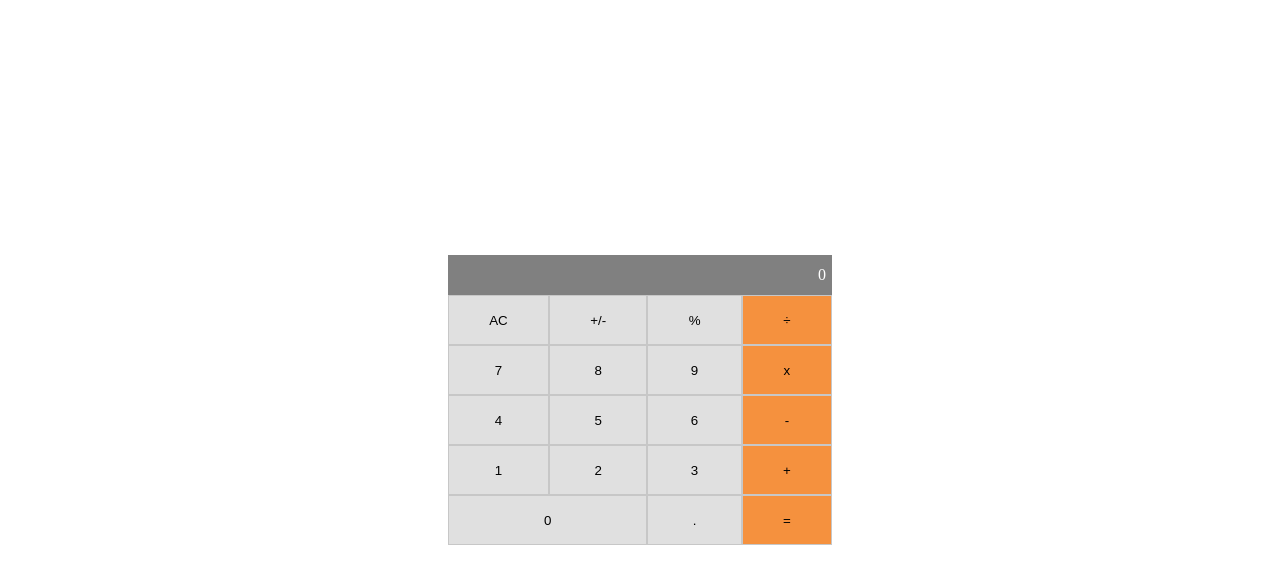
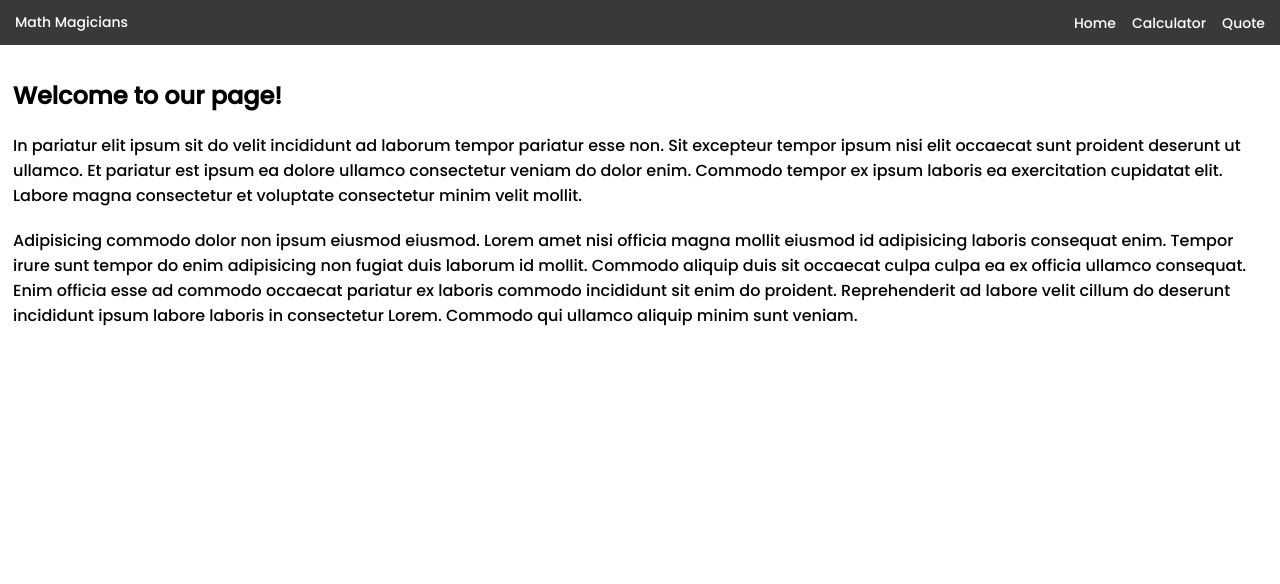
Before and after one commit to Ridwanullahi-code/math-magicians, a React (Create React App) app: page / in a window 1280 px wide. Shown: the top 584 px of the page. Built offline with nearby package versions, Linux system fonts and the light colour scheme.

Commit message:
complete three pages

```diff
--- a/package.json
+++ b/package.json
@@ -9,13 +9,13 @@
     "big.js": "^6.2.1",
     "react": "^18.2.0",
     "react-dom": "^18.2.0",
+    "react-router-dom": "^6.4.3",
     "react-scripts": "5.0.1",
     "web-vitals": "^2.1.4"
   },
   "scripts": {
-    "deploy": "gh-pages -d dist",
+    "deploy": "gh-pages -d public",
     "start": "react-scripts start",
-    "deploy":"gh-pages -d public",
     "build": "react-scripts build",
     "test": "react-scripts test",
     "eject": "react-scripts eject"
--- a/src/App.js
+++ b/src/App.js
@@ -1,15 +1,19 @@
+/* eslint-disable */
 import React from 'react';
+import { Routes, Route } from 'react-router-dom';
+import Home from './components/Home';
 import Calculator from './components/Calculator';
-import './App.css';
+import Quote from './components/Quote';
 
 class App extends React.PureComponent {
   render() {
     return (
-      <div className="App">
-        <Calculator />
-      </div>
+      <Routes>
+        <Route path="/" element={<Home />} />
+        <Route path="/calculator" element={<Calculator />} />
+        <Route path="/quote" element={<Quote /> } />
+      </Routes>
     );
   }
 }
-
 export default App;
--- a/src/components/Calculator.js
+++ b/src/components/Calculator.js
@@ -1,6 +1,7 @@
 import React, { useState } from 'react';
 import calculate from '../logic/calculate';
 import Button from './Buttons';
+import Navbar from './Navbar';
 
 const Calculator = () => {
   const data = { total: 0, next: null, operation: null };
@@ -13,6 +14,10 @@ const Calculator = () => {
   };
   const { total, next, operation } = state;
   return (
+    <>
+      <Navbar />
+      <div className="container">
+        <h2>Let us do some math here!</h2>
         <div className="calculator">
           <div className="result-container">
             {total}
@@ -41,6 +46,8 @@ const Calculator = () => {
             <Button click={handleClick} class="operator" text="=" />
           </div>
         </div>
+      </div>
+    </>
   );
 };
 
--- /dev/null
+++ b/src/components/Header.js
@@ -0,0 +1,15 @@
+import React from 'react';
+import Navbar from './Navbar';
+import Welcome from './Welcome';
+
+class Header extends React.PureComponent {
+  render() {
+    return (
+      <header className="header-container">
+        <Navbar />
+        <Welcome className="container" />
+      </header>
+    );
+  }
+}
+export default Header;
--- /dev/null
+++ b/src/components/Home.js
@@ -0,0 +1,11 @@
+import React from 'react';
+import Header from './Header';
+
+class Home extends React.PureComponent {
+  render() {
+    return (
+      <Header />
+    );
+  }
+}
+export default Home;
--- /dev/null
+++ b/src/components/Navbar.js
@@ -0,0 +1,24 @@
+import React from 'react';
+import { Link } from 'react-router-dom';
+
+class Navbar extends React.PureComponent {
+  render() {
+    return (
+      <nav className="navbar">
+        <Link className="link" to="/">Math Magicians</Link>
+        <ul className="nav-items">
+          <li className="nav-item">
+            <Link className="link" to="/">Home</Link>
+          </li>
+          <li className="nav-item">
+            <Link className="link" to="/Calculator">Calculator</Link>
+          </li>
+          <li className="nav-item">
+            <Link className="link" to="/Quote">Quote</Link>
+          </li>
+        </ul>
+      </nav>
+    );
+  }
+}
+export default Navbar;
--- /dev/null
+++ b/src/components/Quote.js
@@ -0,0 +1,17 @@
+import React from 'react';
+import Navbar from './Navbar';
+
+class Quote extends React.PureComponent {
+  render() {
+    return (
+      <div className="quote-container">
+        <Navbar />
+        <h2 className="quote">
+          Mathematics is not about a numbers, equations, computations,or
+          algorithms: it is about understanding. - Williams Paul Thurston
+        </h2>
+      </div>
+    );
+  }
+}
+export default Quote;
--- /dev/null
+++ b/src/components/Welcome.js
@@ -0,0 +1,31 @@
+import React from 'react';
+
+class Welcome extends React.PureComponent {
+  render() {
+    return (
+      <section className="heading-section">
+        <h1>Welcome to our page!</h1>
+        <p>
+          In pariatur elit ipsum sit do velit incididunt ad laborum tempor
+          pariatur esse non. Sit excepteur tempor ipsum nisi elit occaecat sunt
+          proident deserunt ut ullamco. Et pariatur est ipsum ea dolore ullamco
+          consectetur veniam do dolor enim. Commodo tempor ex ipsum laboris ea
+          exercitation cupidatat elit. Labore magna consectetur et voluptate
+          consectetur minim velit mollit.
+        </p>
+        <p>
+          Adipisicing commodo dolor non ipsum eiusmod eiusmod. Lorem amet nisi
+          officia magna mollit eiusmod id adipisicing laboris consequat enim.
+          Tempor irure sunt tempor do enim adipisicing non fugiat duis laborum
+          id mollit. Commodo aliquip duis sit occaecat culpa culpa ea ex officia
+          ullamco consequat. Enim officia esse ad commodo occaecat pariatur ex
+          laboris commodo incididunt sit enim do proident. Reprehenderit ad
+          labore velit cillum do deserunt incididunt ipsum labore laboris in
+          consectetur Lorem. Commodo qui ullamco aliquip minim sunt veniam.
+        </p>
+      </section>
+    );
+  }
+}
+
+export default Welcome;
--- /dev/null
+++ b/src/css/App.css
@@ -0,0 +1,60 @@
+@import url("https://fonts.googleapis.com/css2?family=Poppins:wght@500&display=swap");
+
+* {
+  padding: 0;
+  margin: 0;
+  box-sizing: border-box;
+  list-style: none;
+  font-family: "Poppins", "Times New Roman", sans-serif;
+}
+
+body {
+  height: 100vh;
+  width: 100vw;
+}
+
+.navbar {
+  width: 100%;
+  display: flex;
+  justify-content: space-between;
+  align-items: center;
+  padding: 10px 15px;
+  background: rgba(0, 0, 0, 0.777);
+}
+
+.nav-items {
+  display: flex;
+  gap: 16px;
+}
+
+.link {
+  text-decoration: none;
+  color: white;
+  font-size: 14px;
+}
+
+.link:hover {
+  color: rgb(10, 170, 228);
+}
+
+.heading-section {
+  display: flex;
+  flex-direction: column;
+  gap: 20px;
+  padding: 13px;
+  margin: 20px 0;
+}
+
+.quote-container {
+  height: 100vh;
+  position: relative;
+}
+
+.quote {
+  position: absolute;
+  top: 50%;
+  left: 50%;
+  transform: translate(-50%, -50%);
+  font-size: 18px;
+  width: 55vw;
+}
--- a/src/App.css
+++ b/src/css/calculator.css
@@ -1,18 +1,12 @@
-* {
-  padding: 0;
-  margin: 0;
-  box-sizing: border-box;
+.container {
+  display: flex;
+  justify-content: space-around;
+  padding: 10px;
+  align-items: baseline;
+  margin: 100px auto;
 }
 
-body {
-  height: 100vh;
-  display: flex;
-  flex-direction: column;
-  justify-content: center;
-  align-items: center;
-}
-
-.App {
+.calculator {
   width: 30vw;
 }
 
@@ -61,3 +55,17 @@ button:active {
 .operator:active {
   background-color: rgba(63, 30, 2, 0.767);
 }
+
+@media screen and (max-width: 768px) {
+  .container {
+    display: flex;
+    flex-direction: column;
+    align-items: center;
+    justify-content: center;
+    gap: 10px;
+  }
+
+  .calculator {
+    width: 96vw;
+  }
+}
--- a/src/index.js
+++ b/src/index.js
@@ -2,10 +2,17 @@
 import React from 'react'
 import ReactDOM from 'react-dom/client';
 import App from './App.js';
+import { BrowserRouter } from 'react-router-dom';
+
+// import css files here
+import "./css/App.css";
+import './css/calculator.css';
 
 const root = ReactDOM.createRoot(document.getElementById('root'));
 root.render(
   <React.StrictMode>
-    <App />
-  </React.StrictMode>,
+    <BrowserRouter>
+      <App />
+    </BrowserRouter>
+  </React.StrictMode>
 );
```
Also changed, not shown: 1 other file (tests, documents, lock files or other folders). Lines whose indentation alone changed are shown as unchanged.
